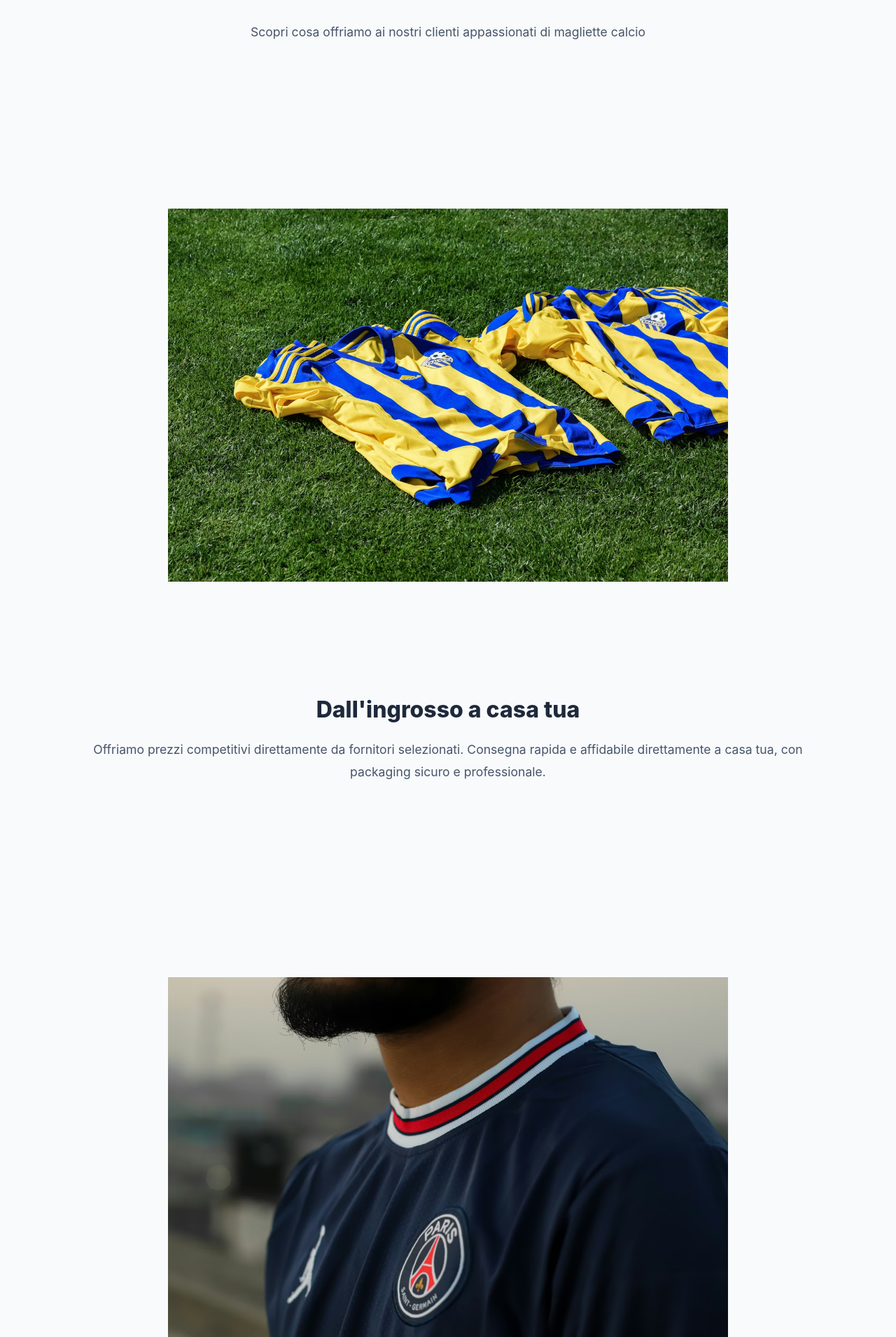
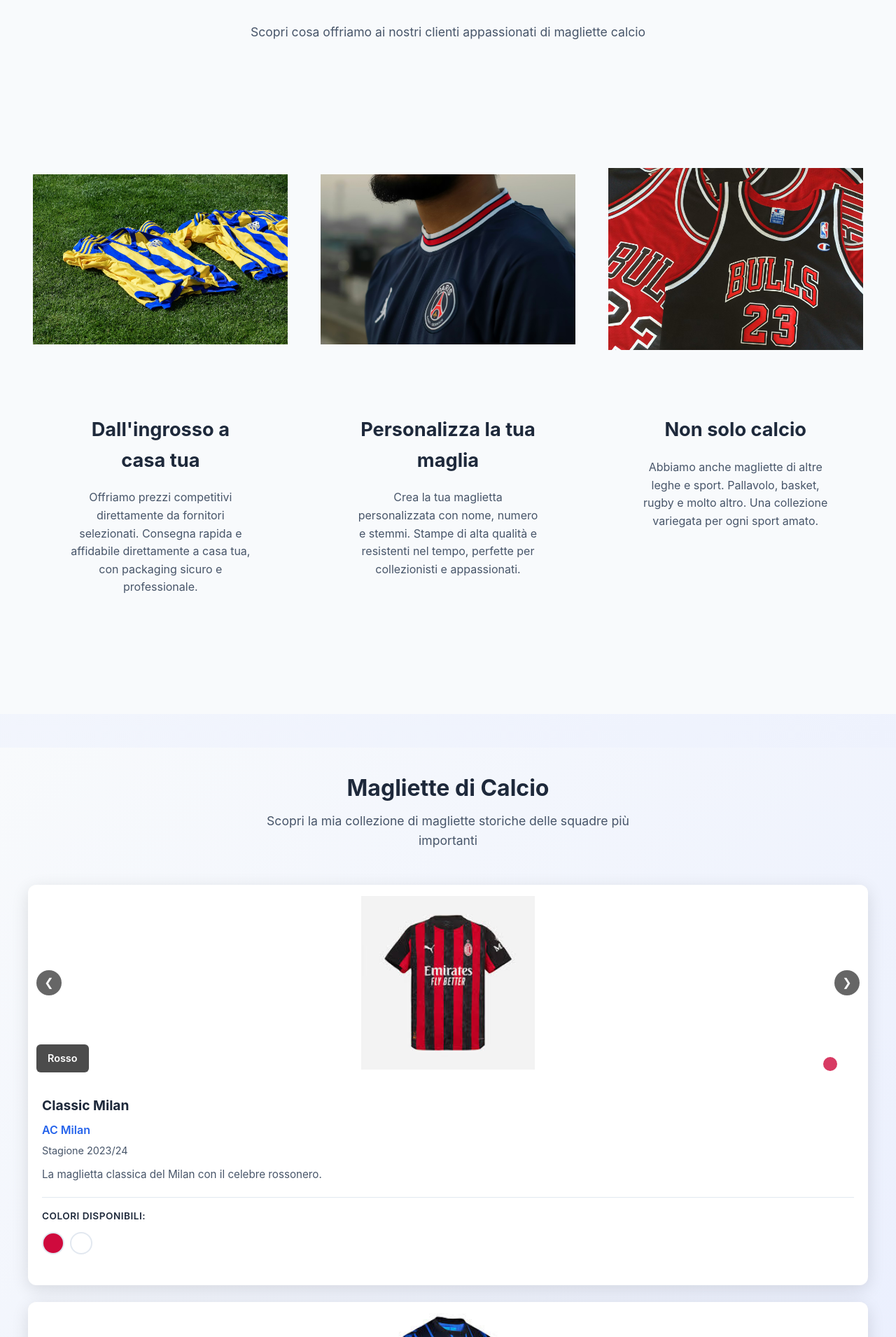
Before and after one commit to riccardoBuso5/sito-fede, a Jekyll site: the page built from index.md, in a window 1280 px wide. Shown: the part 1079-2989 px from the top of the page at 70% size. Built offline with Jekyll 4.4.1, drawn with Linux system fonts in a browser that asks for light colours; some of the changed text lies outside the part shown.

Commit message:
feat: Implement modal lightbox for carousel images and enhance CSS styles

```diff
--- a/_layouts/default.html
+++ b/_layouts/default.html
@@ -16,6 +16,12 @@
 
     {%- include footer.html -%}
 
+    <!-- Modal Lightbox -->
+    <div id="imageModal" class="modal">
+      <span class="modal-close" onclick="closeModal()">&times;</span>
+      <img class="modal-content" id="modalImage" src="" alt="Immagine grande">
+    </div>
+
     <script src="/sito-fede/assets/carousel.js"></script>
   </body>
 
--- a/assets/carousel.js
+++ b/assets/carousel.js
@@ -46,5 +46,39 @@ document.addEventListener('DOMContentLoaded', () => {
       const indicator = container.querySelector('.indicator');
       if (indicator) indicator.classList.add('active');
     }
+
+    // Rendi l'immagine attiva cliccabile
+    container.addEventListener('click', (e) => {
+      if (e.target.tagName === 'IMG' && e.target.parentElement.classList.contains('carousel-item')) {
+        const activeImage = container.querySelector('.carousel-item.active img');
+        if (activeImage) {
+          openModal(activeImage.src);
+        }
+      }
+    });
   });
 });
+
+function openModal(imageSrc) {
+  const modal = document.getElementById('imageModal');
+  const modalImage = document.getElementById('modalImage');
+  if (modal && modalImage) {
+    modalImage.src = imageSrc;
+    modal.style.display = 'flex';
+  }
+}
+
+function closeModal() {
+  const modal = document.getElementById('imageModal');
+  if (modal) {
+    modal.style.display = 'none';
+  }
+}
+
+// Chiudi il modal cliccando fuori dall'immagine
+document.addEventListener('click', (e) => {
+  const modal = document.getElementById('imageModal');
+  if (e.target === modal) {
+    closeModal();
+  }
+});
--- a/assets/shirts.css
+++ b/assets/shirts.css
@@ -312,6 +312,12 @@ body {
     object-fit: contain;
     padding: 1rem;
     background: var(--white);
+    cursor: pointer;
+    transition: opacity 0.3s ease;
+}
+
+.carousel-item.active img {
+    cursor: pointer;
 }
 
 .color-label {
@@ -646,14 +652,14 @@ body {
 /* Stacked Service Cards */
 .services-stacked {
     display: flex;
-    flex-direction: column;
+    flex-direction: row;
     gap: 2rem;
     margin-bottom: 3rem;
 }
 
 .service-card-large {
     background: transparent;
-    padding: 3rem;
+    padding: 3.5rem;
     border-radius: 12px;
     color: var(--text-dark);
     box-shadow: none;
@@ -665,6 +671,7 @@ body {
     justify-content: flex-start;
     position: relative;
     overflow: hidden;
+    flex: 1;
 }
 
 .service-card-large:hover {
@@ -673,14 +680,20 @@ body {
 }
 
 .service-card-image {
-    width: 800px;
-    height: 800px;
+    width: 380px;
+    height: 380px;
     object-fit: contain;
-    margin-top: 1rem;
-    margin-bottom: 1.5rem;
+    margin-top: 1.5rem;
+    margin-bottom: 2rem;
+    margin-left: 1.5rem;
+    margin-right: 1.5rem;
     z-index: 1;
     position: relative;
     border-radius: 8px;
+    padding: 8px;
+    overflow: hidden;
+    border-radius: 20px;
+
 }
 
 .service-content {
@@ -690,16 +703,15 @@ body {
 }
 
 .service-card-large h3 {
-    font-size: 2rem;
-    margin-bottom: 1rem;
-    font-weight: 800;
+    font-size: 1.7rem;
+    margin-bottom: 1.2rem;
+    font-weight: 700;
     color: var(--text-dark);
-    margin-bottom: 1rem;
 }
 
 .service-card-large p {
-    font-size: 1.1rem;
-    line-height: 1.8;
+    font-size: 1rem;
+    line-height: 1.6;
     color: var(--text-light);
 }
 
@@ -721,7 +733,7 @@ body {
 
 .service-image-box img {
     width: 100%;
-    height: 400px;
+    height: 520px;
     object-fit: contain;
     padding: 1rem;
     transition: transform 0.3s ease;
@@ -967,7 +979,7 @@ body {
     }
 
     .services-stacked {
-        grid-template-columns: 1fr;
+        flex-direction: column;
     }
 }
 
@@ -1042,3 +1054,51 @@ body {
         font-size: 1rem;
     }
 }
+
+/* ===================================
+   MODAL LIGHTBOX
+   =================================== */
+
+.modal {
+    display: none;
+    position: fixed;
+    z-index: 1000;
+    left: 0;
+    top: 0;
+    width: 100%;
+    height: 100%;
+    background-color: rgba(0, 0, 0, 0.9);
+    justify-content: center;
+    align-items: center;
+}
+
+.modal-content {
+    max-width: 90%;
+    max-height: 90%;
+    object-fit: contain;
+    animation: zoomIn 0.3s ease;
+}
+
+.modal-close {
+    position: absolute;
+    top: 20px;
+    right: 30px;
+    font-size: 3rem;
+    color: white;
+    cursor: pointer;
+    z-index: 1001;
+    transition: color 0.3s ease;
+}
+
+.modal-close:hover {
+    color: #ddd;
+}
+
+@keyframes zoomIn {
+    from {
+        transform: scale(0.8);
+    }
+    to {
+        transform: scale(1);
+    }
+}
--- a/index.md
+++ b/index.md
@@ -54,21 +54,6 @@ subtitle: Scopri la mia collezione di magliette storiche delle squadre più impo
           <h3>Non solo calcio</h3>
           <p>Abbiamo anche magliette di altre leghe e sport. Pallavolo, basket, rugby e molto altro. Una collezione variegata per ogni sport amato.</p>
         </div>
-      </div>
-    </div>
-
-    <div class="services-images">
-      <div class="service-image-box">
-        <img src="/sito-fede/assets/shirts/fiorentina-maglia.jpg" alt="Maglietta in primo piano">
-        <p>Qualità fotografica superiore</p>
-      </div>
-      <div class="service-image-box">
-        <img src="/sito-fede/assets/shirts/fiorentina-maglia.jpg" alt="Dettagli maglietta">
-        <p>Attenzione ai dettagli</p>
-      </div>
-      <div class="service-image-box">
-        <img src="/sito-fede/assets/shirts/fiorentina-maglia.jpg" alt="Custodia protettiva">
-        <p>Conservazione accurata</p>
       </div>
     </div>
   </div>
```
Also changed, not shown: 4 other files.
